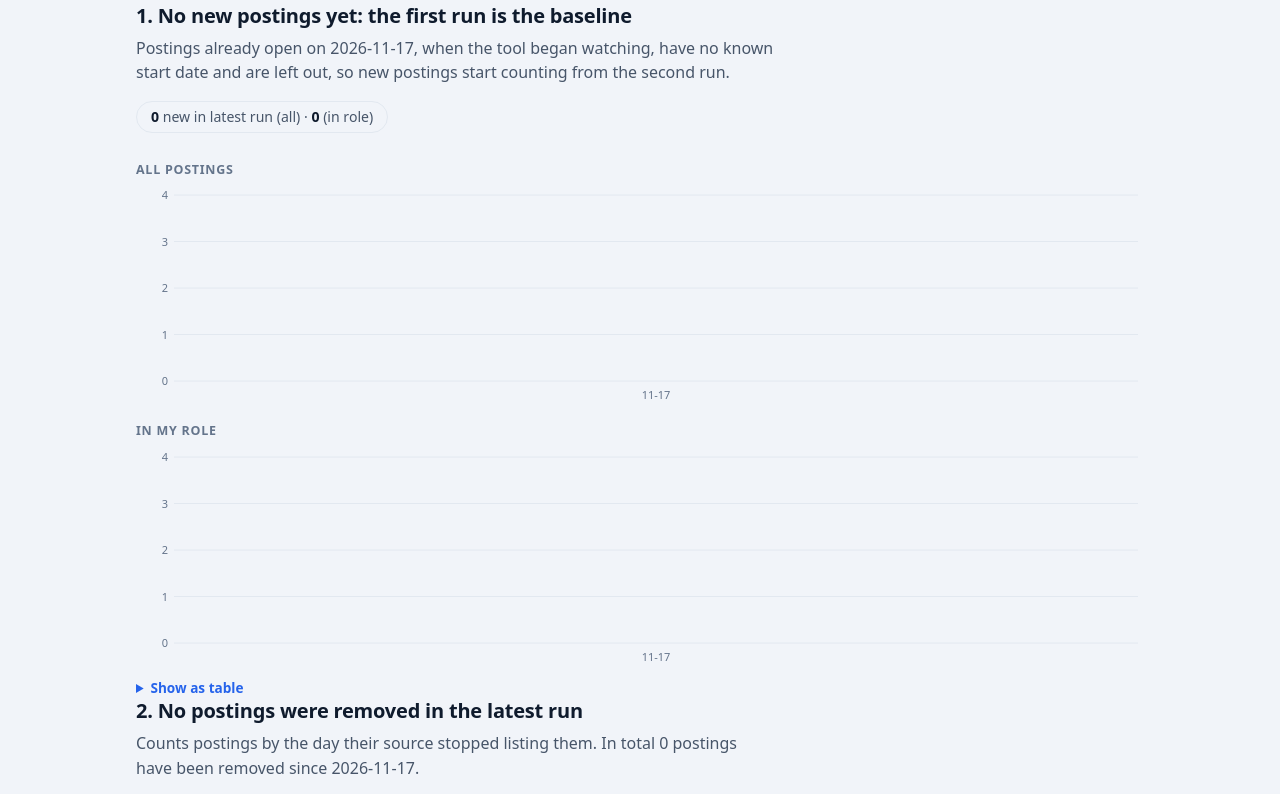
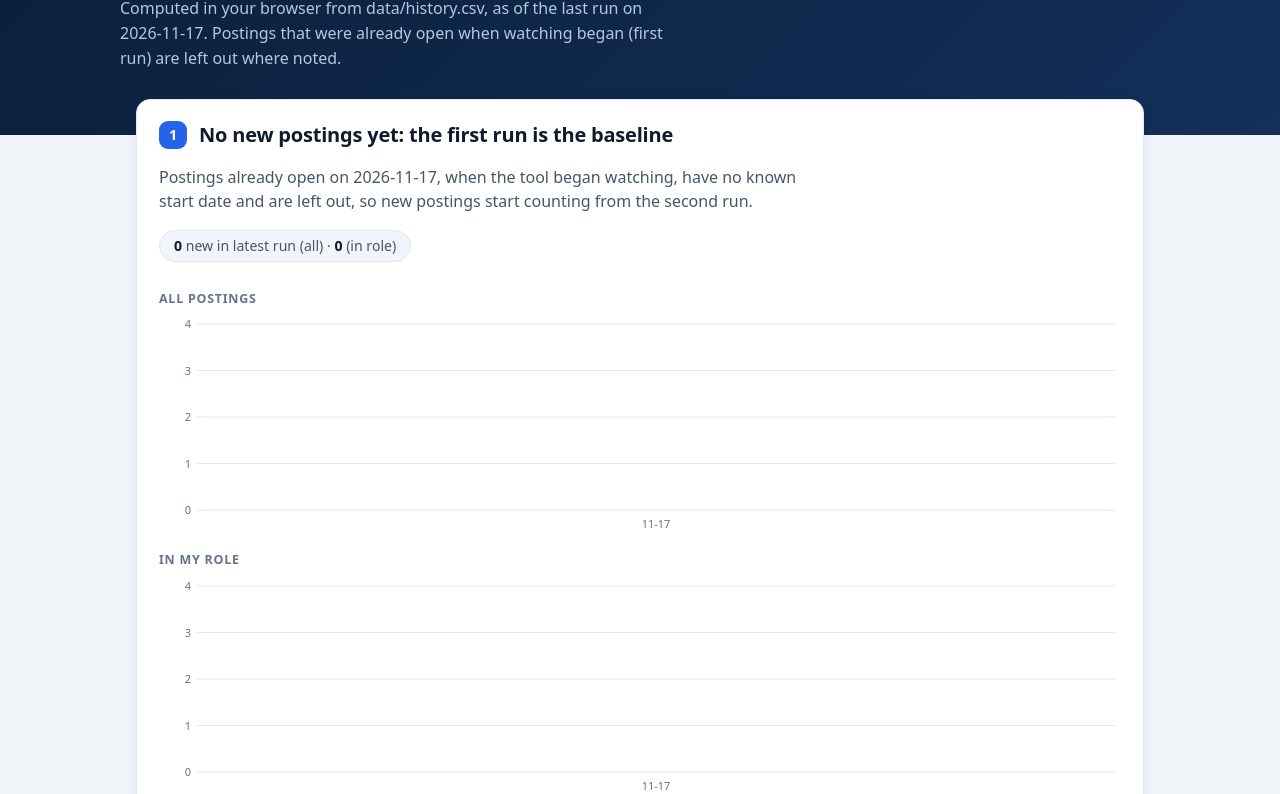
Before and after one commit to sammielumpkin/job-watcher, a plain HTML site: page market.html in a window 1280 px wide. Shown: the part 146-940 px from the top of the page. Drawn offline with Linux system fonts and the light colour scheme.

Commit message:
Restyle Market page: numbered section cards
Co-Authored-By: Claude Sonnet 5.5 <noreply@anthropic.com>

```diff
--- a/assets/market.js
+++ b/assets/market.js
@@ -53,7 +53,7 @@ function dayRange(a, b) {
 }
 
 function section(n, head, text, stat, chartHtml) {
-  return `<section class="sec" id="s${n}"><h2>${n}. ${JW.esc(head)}</h2><p>${JW.esc(text)}</p>` +
+  return `<section class="sec panel" id="s${n}"><h2><span class="no">${n}</span><span>${JW.esc(head)}</span></h2><p>${JW.esc(text)}</p>` +
     `<p class="stat">${stat}</p>${chartHtml}</section>`;
 }
 const chartBox = (id, label) => `<div class="chart" id="${id}" role="group" aria-label="${JW.esc(label)}"></div>`;
--- a/market.html
+++ b/market.html
@@ -4,16 +4,18 @@
 <meta charset="utf-8">
 <meta name="viewport" content="width=device-width, initial-scale=1">
 <title>Job Watcher - Market</title>
-<meta name="theme-color" content="#0f766e">
+<meta name="theme-color" content="#0b1f3a">
 <link rel="manifest" href="manifest.webmanifest">
 <link rel="icon" href="icons/icon-192.png">
 <link rel="apple-touch-icon" href="icons/apple-touch-icon.png">
 <link rel="stylesheet" href="assets/site.css">
 </head>
 <body>
-<main>
+<section class="hero"><div>
   <h1>Market</h1>
   <p class="sub" id="intro">Loading...</p>
+</div></section>
+<main>
   <div id="banner"></div>
   <div id="sections"></div>
 </main>
```
